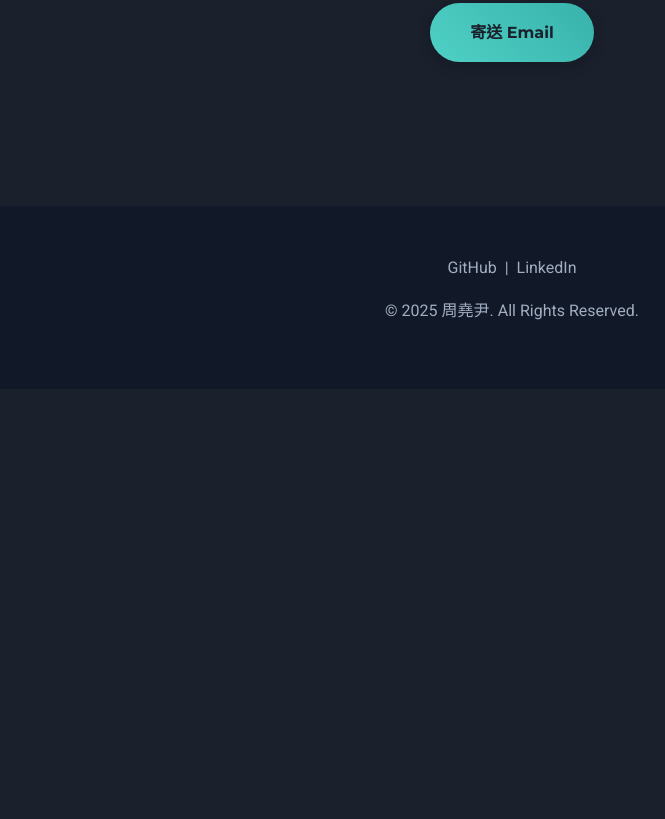
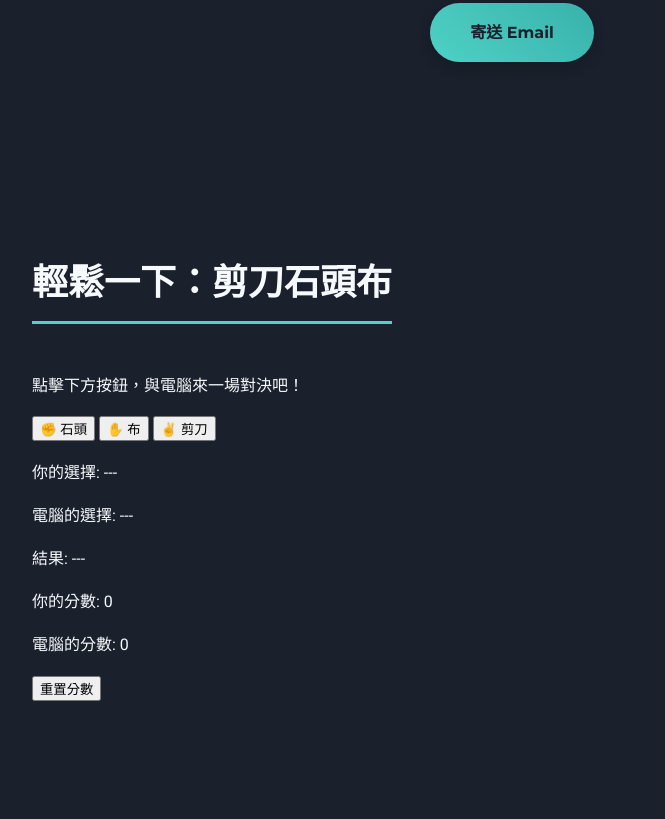
Before and after one commit to yingz8516-web/yingz8516, a plain HTML site: page index.html in a window 1280 px wide. Shown: the part 1921-2740 px from the top of the page, without its empty margins (128-793 px from the left). Before the commit the page ends 2310 px from the top, so only its background shows below. Drawn offline with Linux system fonts and the light colour scheme.

Commit message:
Update index.html

```diff
--- a/index.html
+++ b/index.html
@@ -65,6 +65,27 @@
     </p>
     <a href="mailto:[請填寫你的Email]" class="btn">寄送 Email</a>
 </section>
+            <section id="game" class="content-section reveal">
+                <h2>輕鬆一下：剪刀石頭布</h2>
+                <div class="game-container">
+                    <p class="game-intro">點擊下方按鈕，與電腦來一場對決吧！</p>
+                    <div class="game-choices">
+                        <button class="choice-btn" data-choice="rock">✊ 石頭</button>
+                        <button class="choice-btn" data-choice="paper">✋ 布</button>
+                        <button class="choice-btn" data-choice="scissors">✌️ 剪刀</button>
+                    </div>
+                    <div class="game-results">
+                        <p>你的選擇: <span id="player-choice">---</span></p>
+                        <p>電腦的選擇: <span id="computer-choice">---</span></p>
+                        <p class="result-text">結果: <span id="result-text">---</span></p>
+                    </div>
+                    <div class="game-score">
+                        <p>你的分數: <span id="player-score">0</span></p>
+                        <p>電腦的分數: <span id="computer-score">0</span></p>
+                    </div>
+                    <button id="reset-btn" class="btn-secondary">重置分數</button>
+                </div>
+            </section>
         </div>
     </main>
 
@@ -76,6 +97,6 @@
         </div>
         <p>&copy; 2025 周堯尹. All Rights Reserved.</p>
     </footer>
-
+    <script src="script.js" defer></script>
 </body>
 </html>
```
